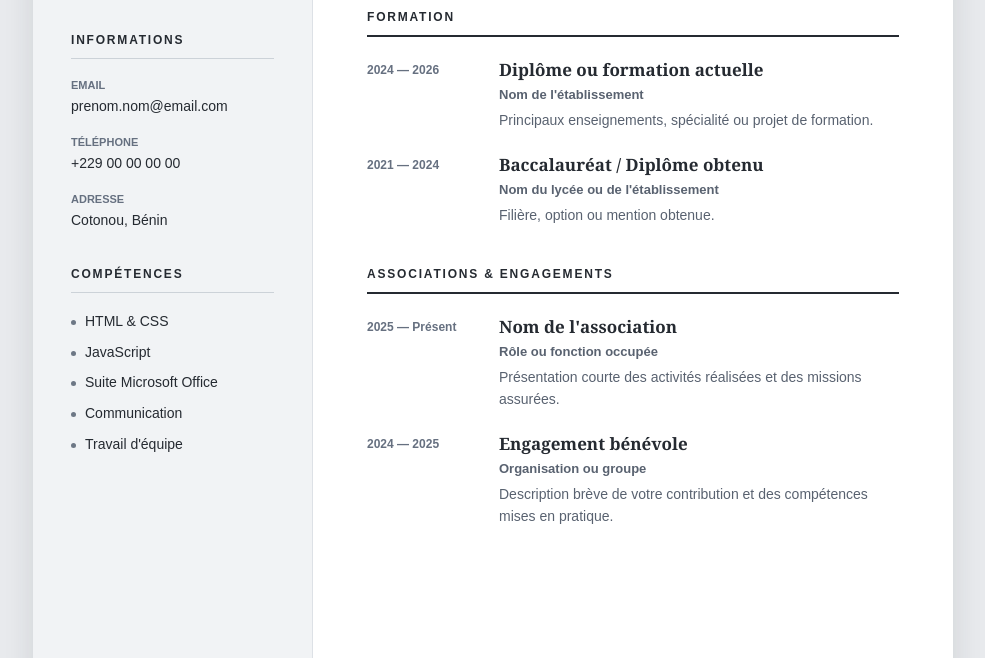
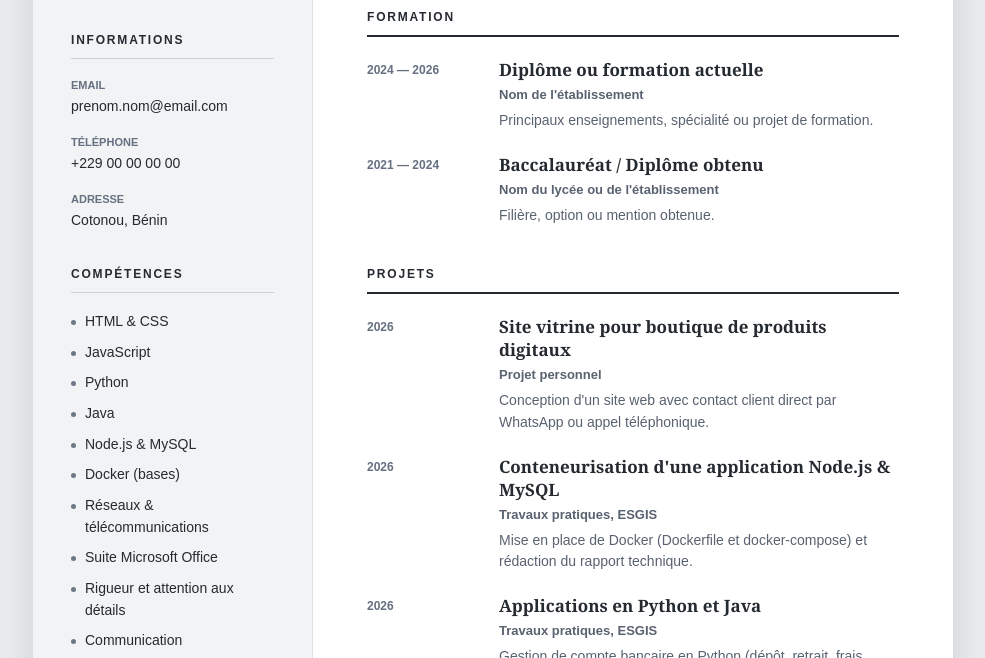
Before and after one commit to Pierro14/git-mon-cv, a plain HTML site: page index.html in a window 1280 px wide. Shown: the part 276-934 px from the top of the page, without its empty margins (147-1132 px from the left). Drawn offline with Linux system fonts and the light colour scheme.

```diff
--- a/index.html
+++ b/index.html
@@ -38,7 +38,13 @@
   <ul class="skills">
     <li>HTML &amp; CSS</li>
     <li>JavaScript</li>
+    <li>Python</li>
+    <li>Java</li>
+    <li>Node.js &amp; MySQL</li>
+    <li>Docker (bases)</li>
+    <li>Réseaux &amp; télécommunications</li>
     <li>Suite Microsoft Office</li>
+    <li>Rigueur et attention aux détails</li>
     <li>Communication</li>
     <li>Travail d'équipe</li>
   </ul>
@@ -77,24 +83,36 @@
       </section>
 
    <section class="section associations">
-        <h2>Associations &amp; engagements</h2>
+  <h2>Projets</h2>
+
   <article class="timeline-item">
-          <div class="period">2025 — Présent</div>
+    <div class="period">2026</div>
     <div>
-            <h3>Nom de l'association</h3>
-            <p class="institution">Rôle ou fonction occupée</p>
-            <p>Présentation courte des activités réalisées et des missions assurées.</p>
+      <h3>Site vitrine pour boutique de produits digitaux</h3>
+      <p class="institution">Projet personnel</p>
+      <p>Conception d'un site web avec contact client direct par WhatsApp ou appel téléphonique.</p>
     </div>
   </article>
+
   <article class="timeline-item">
-          <div class="period">2024 — 2025</div>
+    <div class="period">2026</div>
     <div>
-            <h3>Engagement bénévole</h3>
-            <p class="institution">Organisation ou groupe</p>
-            <p>Description brève de votre contribution et des compétences mises en pratique.</p>
+      <h3>Conteneurisation d'une application Node.js &amp; MySQL</h3>
+      <p class="institution">Travaux pratiques, ESGIS</p>
+      <p>Mise en place de Docker (Dockerfile et docker-compose) et rédaction du rapport technique.</p>
+    </div>
+  </article>
+
+  <article class="timeline-item">
+    <div class="period">2026</div>
+    <div>
+      <h3>Applications en Python et Java</h3>
+      <p class="institution">Travaux pratiques, ESGIS</p>
+      <p>Gestion de compte bancaire en Python (dépôt, retrait, frais, reçu) et jeu de devinette de mots en Java.</p>
     </div>
   </article>
 </section>
+
     </div>
   </main>
 </body>
```
Lines whose indentation alone changed are shown as unchanged.
